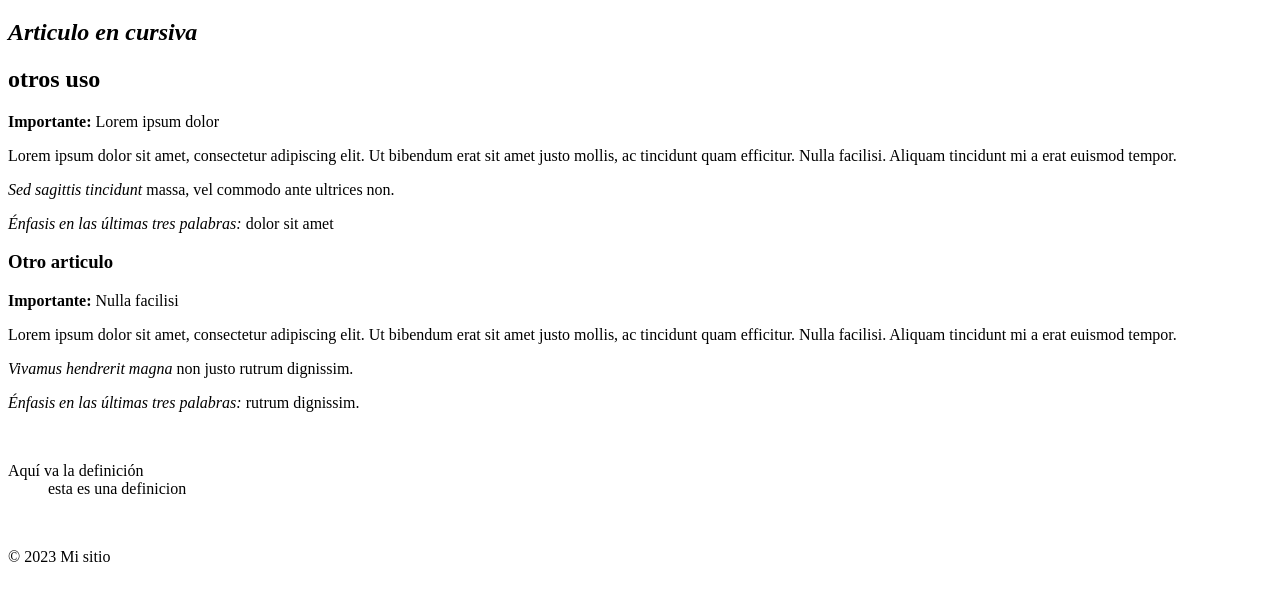
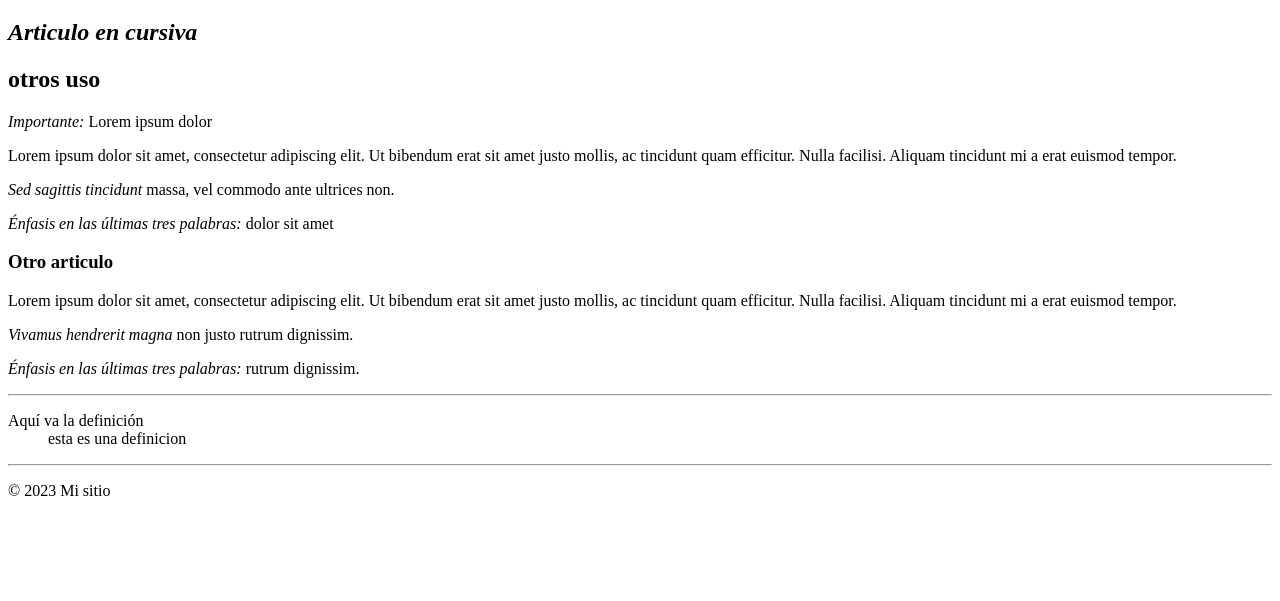
Before and after one commit to Marcuspratis/M1P04_marcus_pratis, a plain HTML site: page index.html in a window 1280 px wide. Shown: the part 61-662 px from the top of the page. Drawn offline with Linux system fonts and the light colour scheme.

Commit message:
commit e push

```diff
--- a/index.html
+++ b/index.html
@@ -13,7 +13,7 @@
       <h2><i>Articulo en cursiva</i></h2>
       <article>
         <h2>otros uso</h2>
-        <p><strong>Importante:</strong> Lorem ipsum dolor</p>
+        <p><em>Importante:</em> Lorem ipsum dolor</p>
         <p>
           Lorem ipsum dolor sit amet, consectetur adipiscing elit. Ut bibendum
           erat sit amet justo mollis, ac tincidunt quam efficitur. Nulla
@@ -27,7 +27,6 @@
       <aside>
       <article>
         <h3>Otro articulo</h3>
-        <p><strong>Importante:</strong> Nulla facilisi</p>
         <p>
           Lorem ipsum dolor sit amet, consectetur adipiscing elit. Ut bibendum
           erat sit amet justo mollis, ac tincidunt quam efficitur. Nulla
@@ -35,7 +34,7 @@
         </p>
         <p><i>Vivamus hendrerit magna</i> non justo rutrum dignissim.</p>
         <p><em>Énfasis en las últimas tres palabras:</em> rutrum dignissim.</p>
-          <br>
+          <hr>
     <!-- Separador temático -->
 
       <dl>
@@ -43,7 +42,7 @@
         <dd>esta es una definicion</dd>
       </dl>
 
-    <br>
+    <hr>
 
       </article>
       </aside>
```
